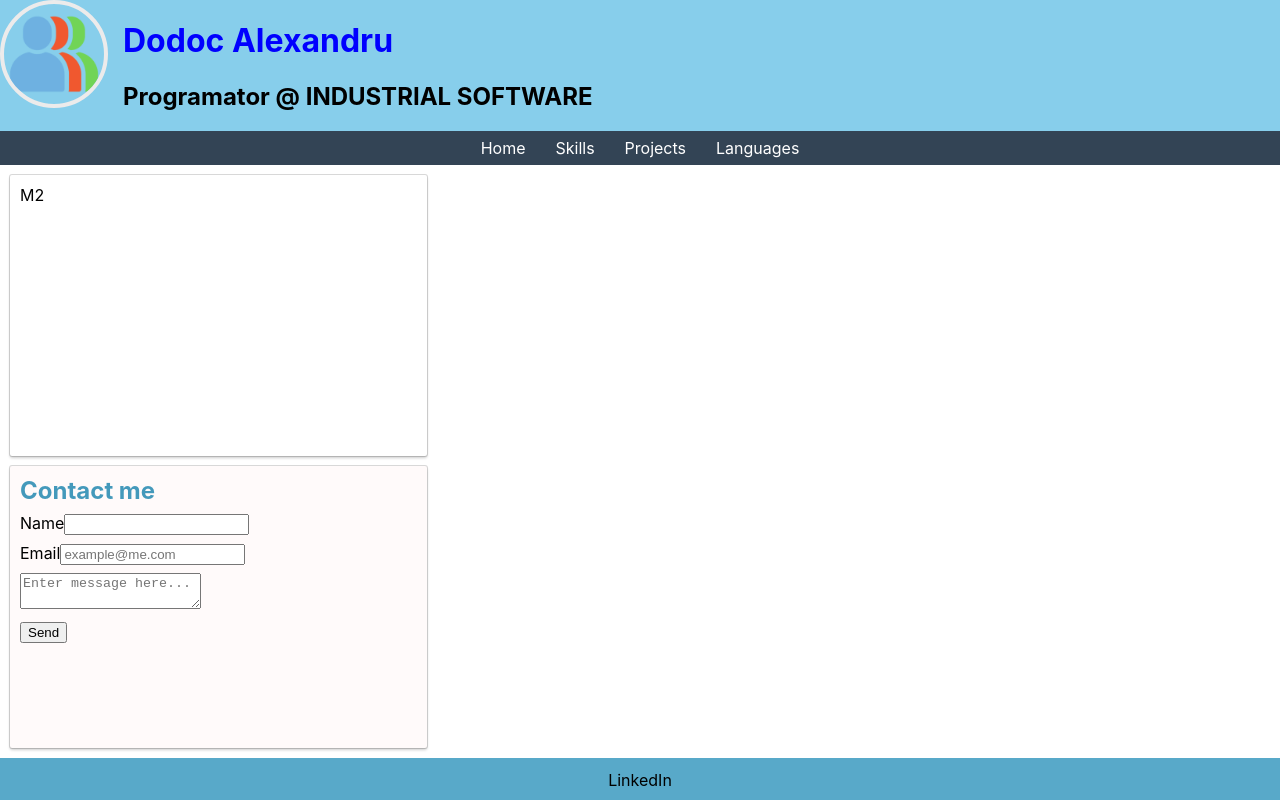
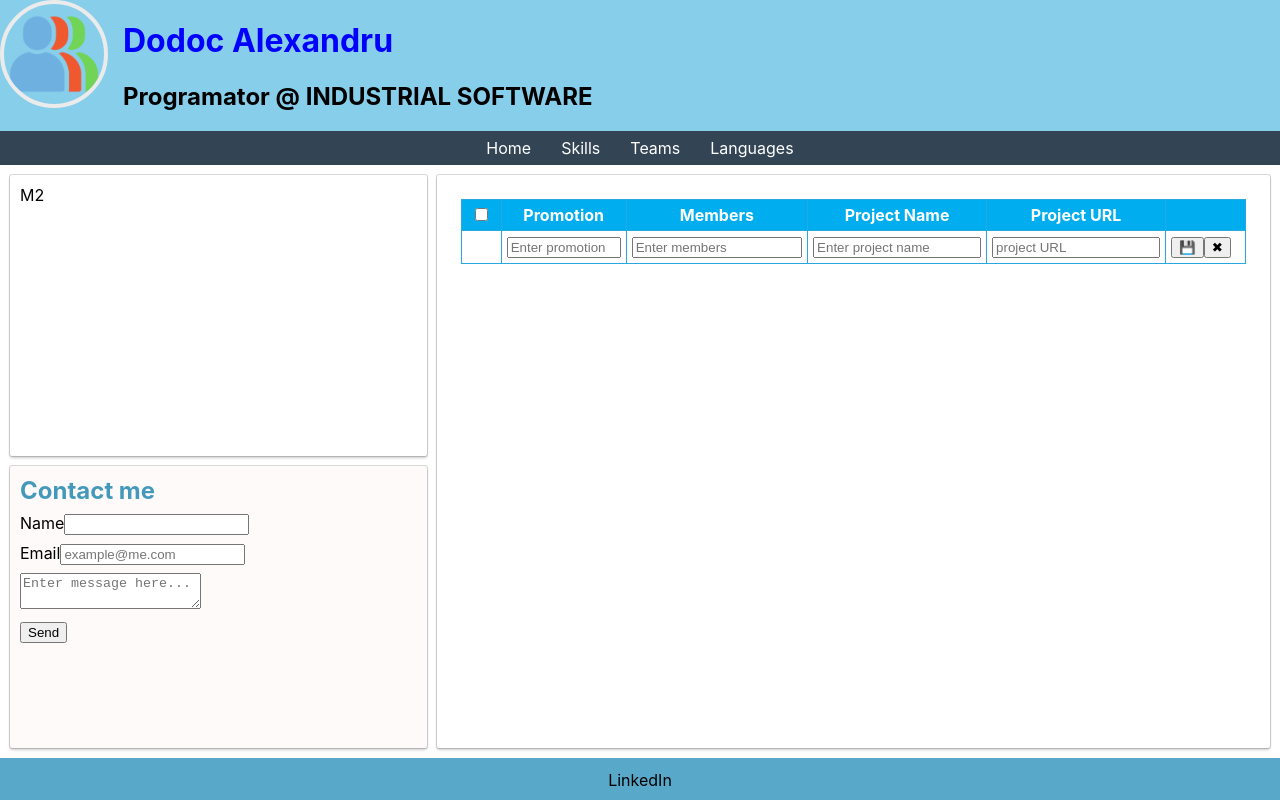
Before and after one commit to alexdodoc/teams-networking-react, a React (Create React App) app: page / in a window 1280 px wide. Built offline with nearby package versions, Linux system fonts and the light colour scheme.

Commit message:
add empty teams table

```diff
--- a/src/main/components.tsx
+++ b/src/main/components.tsx
@@ -1,4 +1,5 @@
 import { SideMenu } from "../menu/SideMenu";
+import { TeamsTable } from "../teams/TeamsTable";
 
 export function ContentWrapper() {
   return (
@@ -12,8 +13,8 @@
           <h2>Skills & Endorcements</h2>
           <ul></ul>
         </div>
-        <div className="page" id="projects">
-          Projects ...
+        <div className="page" id="teams" style={{ display: "block" }}>
+          <TeamsTable />
         </div>
         <div className="page" id="languages">
           Languages ...
--- a/src/menu/MainMenu.tsx
+++ b/src/menu/MainMenu.tsx
@@ -14,8 +14,8 @@
         </a>
       </li>
       <li>
-        <a href="#" data-page="projects">
-          Projects
+        <a href="#" data-page="teams">
+          Teams
         </a>
       </li>
       <li>
--- /dev/null
+++ b/src/teams/TeamsTable.tsx
@@ -0,0 +1,52 @@
+import "./style.css";
+
+export function TeamsTable() {
+  return (
+    <form id="editForm" action="" method="post">
+      <table>
+        <colgroup>
+          <col span={1} style={{ width: "40px" }} />
+          <col span={1} style={{ width: "125px" }} />
+          <col span={1} />
+          <col span={1} />
+          <col span={1} />
+          <col span={1} style={{ width: "80px" }} />
+        </colgroup>
+        <thead>
+          <tr>
+            <th>
+              <input type="checkbox" name="selectAll" id="selectAll" />
+            </th>
+            <th>Promotion</th>
+            <th>Members</th>
+            <th>Project Name</th>
+            <th>Project URL</th>
+            <th></th>
+          </tr>
+        </thead>
+        <tbody></tbody>
+        <tfoot>
+          <tr>
+            <td></td>
+            <td>
+              <input type="text" name="promotion" id="promotion" placeholder={"Enter promotion"} required />
+            </td>
+            <td>
+              <input type="text" name="members" id="members" placeholder={"Enter members"} required />
+            </td>
+            <td>
+              <input type="text" name="name" id="name" placeholder={"Enter project name"} required />
+            </td>
+            <td>
+              <input type="text" name="url" id="url" placeholder={"project URL"} required />
+            </td>
+            <td>
+              <button type="submit">💾</button>
+              <button type="reset">✖</button>
+            </td>
+          </tr>
+        </tfoot>
+      </table>
+    </form>
+  );
+}
--- /dev/null
+++ b/src/teams/style.css
@@ -0,0 +1,80 @@
+table {
+  width: 100%;
+  border-collapse: collapse;
+}
+
+table th,
+table td {
+  border: 1px solid #29a7e1;
+  padding: 5px;
+}
+
+table th {
+  background-color: #00aeef;
+  color: white;
+}
+
+table tr:nth-child(even) {
+  background-color: #f2f2f2;
+}
+
+table tfoot input[type="text"] {
+  width: 100%;
+}
+
+input:not([type="image" i]) {
+  box-sizing: border-box;
+}
+
+.link-btn {
+  cursor: pointer;
+  color: #0096d6;
+}
+
+.remove-btn:hover {
+  color: #b90303;
+}
+
+.edit-btn:hover {
+  color: #039903;
+}
+
+.loading-mask {
+  position: relative;
+}
+.loading-mask::before {
+  content: "";
+  position: absolute;
+  top: 0;
+  right: 0;
+  bottom: 0;
+  left: 0;
+  background-color: #00000040;
+  /* rgba(0, 0, 0, 0.25) */
+}
+@keyframes spin {
+  from {
+    transform: rotate(0deg);
+  }
+  to {
+    transform: rotate(359deg);
+  }
+}
+
+.loading-mask::after {
+  content: "💠";
+  text-align: center;
+  /* content: ""; */
+
+  position: absolute;
+  border-width: 3px;
+  border-style: solid;
+  border-color: transparent #fff #fff;
+  border-radius: 50%;
+  width: 24px;
+  height: 24px;
+  top: calc(50% - 12px);
+  left: calc(50% - 12px);
+  animation: 2s linear 0s normal none infinite running spin;
+  filter: drop-shadow(0 0 2 rgba(0, 0, 0, 0.33));
+}
```
